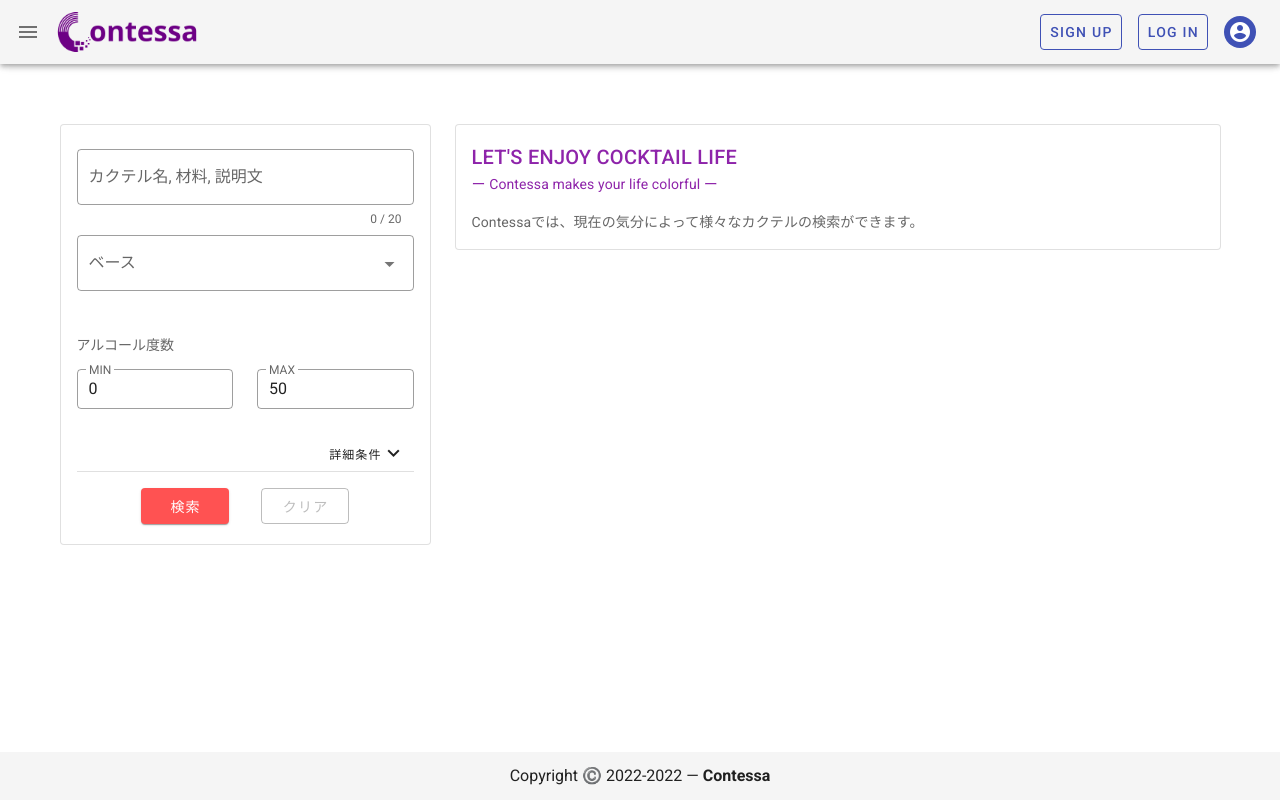
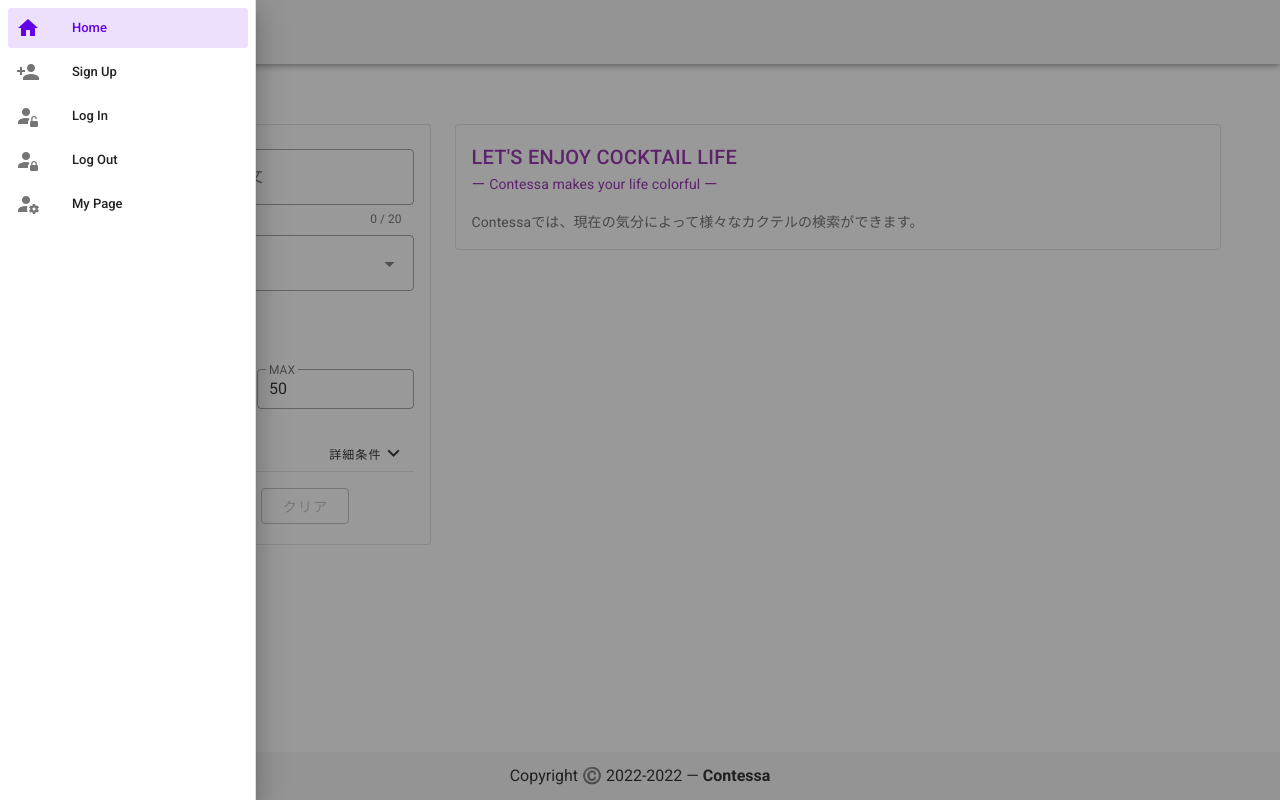
Before and after one commit to yuya-lock/contessa, a Nuxt app in the folder ui/: page / in a window 1280 px wide. Both pictures are taken after a click on the button 28 px from the left and 32 px from the top of the page. Built offline with nearby package versions, Linux system fonts and the light colour scheme.

Commit message:
Switch header links to navigation drawer

```diff
--- a/ui/app/components/TheHeader.vue
+++ b/ui/app/components/TheHeader.vue
@@ -1,9 +1,10 @@
 <template>
+    <div>
         <v-app-bar
             fixed
             app
         >
-        <v-app-bar-nav-icon></v-app-bar-nav-icon>
+            <v-app-bar-nav-icon @click="drawer = true"></v-app-bar-nav-icon>
             <nuxt-link to="/">
                 <v-img
                     src="/logo.png"
@@ -12,42 +13,69 @@
                     max-width="150"
                 ></v-img>
             </nuxt-link>
+        </v-app-bar>
 
-        <v-spacer></v-spacer>
+        <v-navigation-drawer
+            v-model="drawer"
+            absolute
+            temporary
+        >
+            <v-list
+                nav
+                dense
+            >
+                <v-list-item-group
+                    v-model="group"
+                    active-class="deep-purple--text text--accent-4"
+                >
+                    <v-list-item nuxt to="/">
+                        <v-list-item-icon>
+                            <v-icon>mdi-home</v-icon>
+                        </v-list-item-icon>
+                        <v-list-item-title>Home</v-list-item-title>
+                    </v-list-item>
 
-        <v-btn
-            class="ma-2 px-2"
-            outlined
-            color="indigo"
-            to="/accounts/signup"
-            nuxt
-        >
-            SIGN UP
-        </v-btn>
-        <v-btn
-            class="ma-2 px-2"
-            outlined
-            color="indigo"
-            to="/accounts/login"
-            nuxt
-        >
-            LOG IN
-        </v-btn>
+                    <v-list-item nuxt to="/accounts/signup">
+                        <v-list-item-icon>
+                            <v-icon>mdi-account-plus</v-icon>
+                        </v-list-item-icon>
+                        <v-list-item-title>Sign Up</v-list-item-title>
+                    </v-list-item>
 
-        <v-avatar
-            color="indigo"
-            size="32"
-            class="ma-2"
-        >
-            <nuxt-link to="/accounts/mypage">
-                <v-icon dark>mdi-account-circle</v-icon>
-            </nuxt-link>
-        </v-avatar>
-    </v-app-bar>
+                    <v-list-item nuxt to="/accounts/login">
+                        <v-list-item-icon>
+                            <v-icon>mdi-account-lock-open</v-icon>
+                        </v-list-item-icon>
+                        <v-list-item-title>Log In</v-list-item-title>
+                    </v-list-item>
+
+                    <v-list-item>
+                        <v-list-item-icon>
+                            <v-icon>mdi-account-lock</v-icon>
+                        </v-list-item-icon>
+                        <v-list-item-title>Log Out</v-list-item-title>
+                    </v-list-item>
+
+                    <v-list-item nuxt to="/accounts/mypage">
+                        <v-list-item-icon>
+                            <v-icon>mdi-account-cog</v-icon>
+                        </v-list-item-icon>
+                        <v-list-item-title>My Page</v-list-item-title>
+                    </v-list-item>
+                </v-list-item-group>
+            </v-list>
+        </v-navigation-drawer>
+    </div>
 </template>
 
 <script>
 export default {
+    data() {
+        return {
+            drawer: false,
+            group: null,
+        }
+    },
     computed: {
         xs () {
             return this.$vuetify.breakpoint.xs
```
Lines whose indentation alone changed are shown as unchanged.
